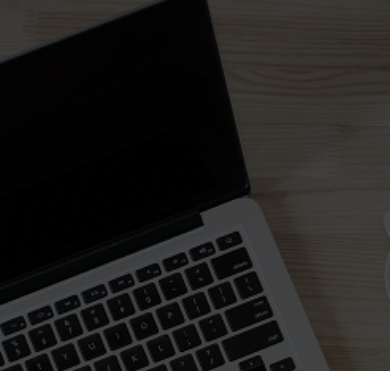
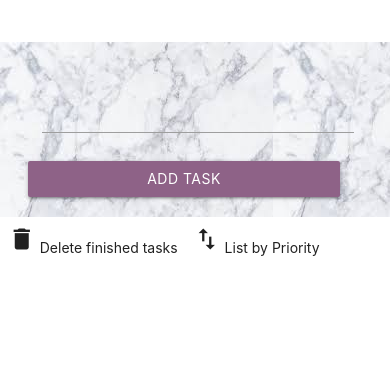
Before and after one commit to AvaniVerma/To-Do-List, a plain HTML site: page index.html in a window 390 px wide. Shown: the top 371 px of the page. Drawn offline with nearby package versions, Linux system fonts and the light colour scheme; a web font is replaced by a local one.

Commit message:
Removing parallax image, fixing small things for phone view

```diff
--- a/index.html
+++ b/index.html
@@ -17,9 +17,9 @@
 
 <!--============== Top parallax image=============-->
 
-<div id="topImage">
-	<h1>TO-DO LIST</h1>
-</div>
+<!--<div id="topImage">-->
+	<!--<h1>TO-DO LIST</h1>-->
+<!--</div>-->
 <!--================================================-->
 
 
@@ -64,14 +64,18 @@
 <!--===================List =========================-->
 
 	<div   style="margin:2%; ">
-	<div>
-		<i class="small material-icons" content="Delete finshed tasks"  id="deleteTaskButton" style="cursor:pointer;" >delete</i>
-		Delete finished tasks
+	<div   style="display: flex; flex-wrap: wrap;">
+		<div  style="margin-right: 15px;" >
+			<i class="small material-icons" content="Delete finshed tasks"  id="deleteTaskButton" style="cursor:pointer;" >delete</i>
+				Delete finished tasks
+		</div>
 
-		&ensp;&ensp;&ensp;
-		<i class="small material-icons" content="Delete finshed tasks" id="listByPriorityLink"  style="cursor:pointer;" >swap_vert</i>
-		List by Priority
+		<div>
+			<i class="small material-icons" content="Delete finshed tasks" id="listByPriorityLink"  style="cursor:pointer;" >swap_vert</i>
+				List by Priority
+		</div>
 	</div>
+
 		<br><br>
 		<ul  id="list" style="display: flex; flex-wrap: wrap;" ></ul>
 	</div>
--- a/style.css
+++ b/style.css
@@ -1,13 +1,13 @@
-#topImage
-{
-	height: 100vh;
-	width: 100%;
-	display: table;
-	background-image: linear-gradient(rgba(0, 0, 0, 0.7), rgba(0, 0, 0, 0.7)), url(pic2.jpeg);
-	background-size: cover;
-	background-position: center;
-	background-attachment: fixed;
-}
+/*#topImage*/
+/*{*/
+	/*height: 100vh;*/
+	/*width: 100%;*/
+	/*display: table;*/
+	/*background-image: linear-gradient(rgba(0, 0, 0, 0.7), rgba(0, 0, 0, 0.7)), url(pic2.jpeg);*/
+	/*background-size: cover;*/
+	/*background-position: center;*/
+	/*background-attachment: fixed;*/
+/*}*/
 
 #tMenu, #tField
 {
--- a/todolist.js
+++ b/todolist.js
@@ -73,7 +73,7 @@ window.onload=function()
 		localStorage.setItem("todolist", JSON.stringify(arr));
 		load();
         taskValue.value="";         // clears text field
-        selectMenu.value="Low"; //??????????????????????????    Doubt : how to set to null without removing unselected attribute
+     //   selectMenu.value="Low"; //??????????????????????????    Doubt : how to set to null without removing unselected attribute
 	};
 
 
```
